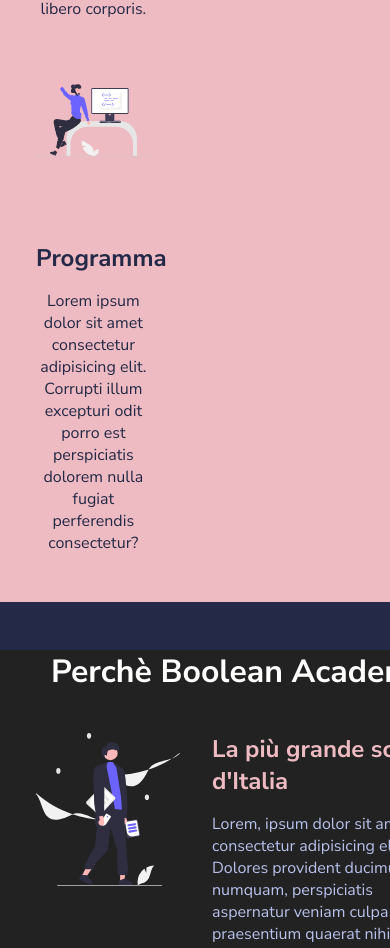
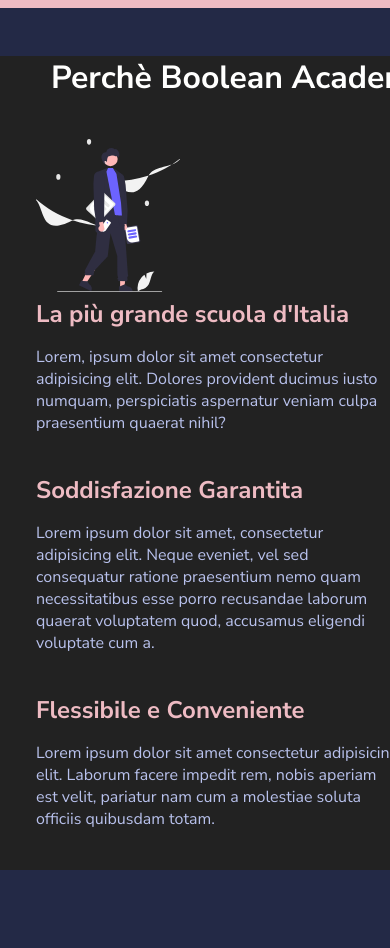
Before and after one commit to dario-bennardino/html-css-resp-wannabe, a plain HTML site: page index.html in a window 390 px wide. Shown: the part 2154-3102 px from the top of the page. After the commit the page ends 3072 px from the top, so only its background shows below. Drawn offline with Linux system fonts and the light colour scheme.

Commit message:
[add] rivedere versione mobile

```diff
--- a/style.css
+++ b/style.css
@@ -156,6 +156,10 @@
         min-width: 480px;
     }
 
+    .lessons .col {
+        width: 90%;
+    }
+
     .steps > container{
         display: flex;
     }
@@ -164,9 +168,22 @@
         flex-direction: column;
     }
 
+    .steps .col{
+        width: 90%;
+    }
+
 
     .why-us{
         background-color: #222222;
+    }
+
+    .why-us .container .row{
+        display: flex;
+        flex-direction: column;
+    }
+
+    .why-us .col-right {
+        width: 90%;
     }
 
     .col .img{
```
